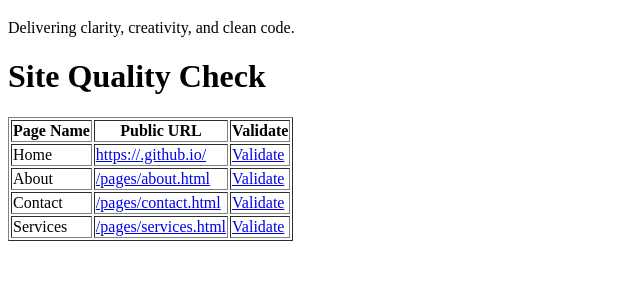
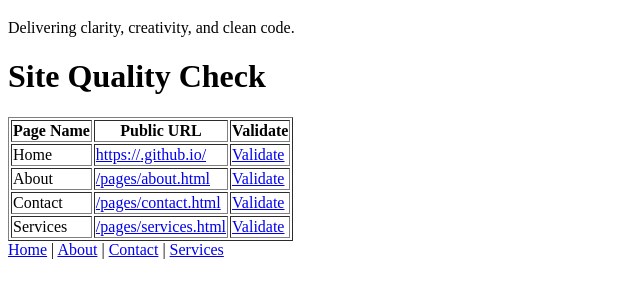
Before and after one commit to AustinGuerette/index.html, a plain HTML site: page index.html in a window 1280 px wide. Shown: the part 119-416 px from the top of the page, without its empty margins (0-640 px from the left). Drawn offline with Linux system fonts and the light colour scheme.

Commit message:
Update index.html

```diff
--- a/index.html
+++ b/index.html
@@ -40,3 +40,9 @@
   </table>
 </body>
 </html>
+<nav>
+  <a href="index.html">Home</a> |
+  <a href="pages/about.html">About</a> |
+  <a href="pages/contact.html">Contact</a> |
+  <a href="pages/services.html">Services</a>
+</nav>
```
